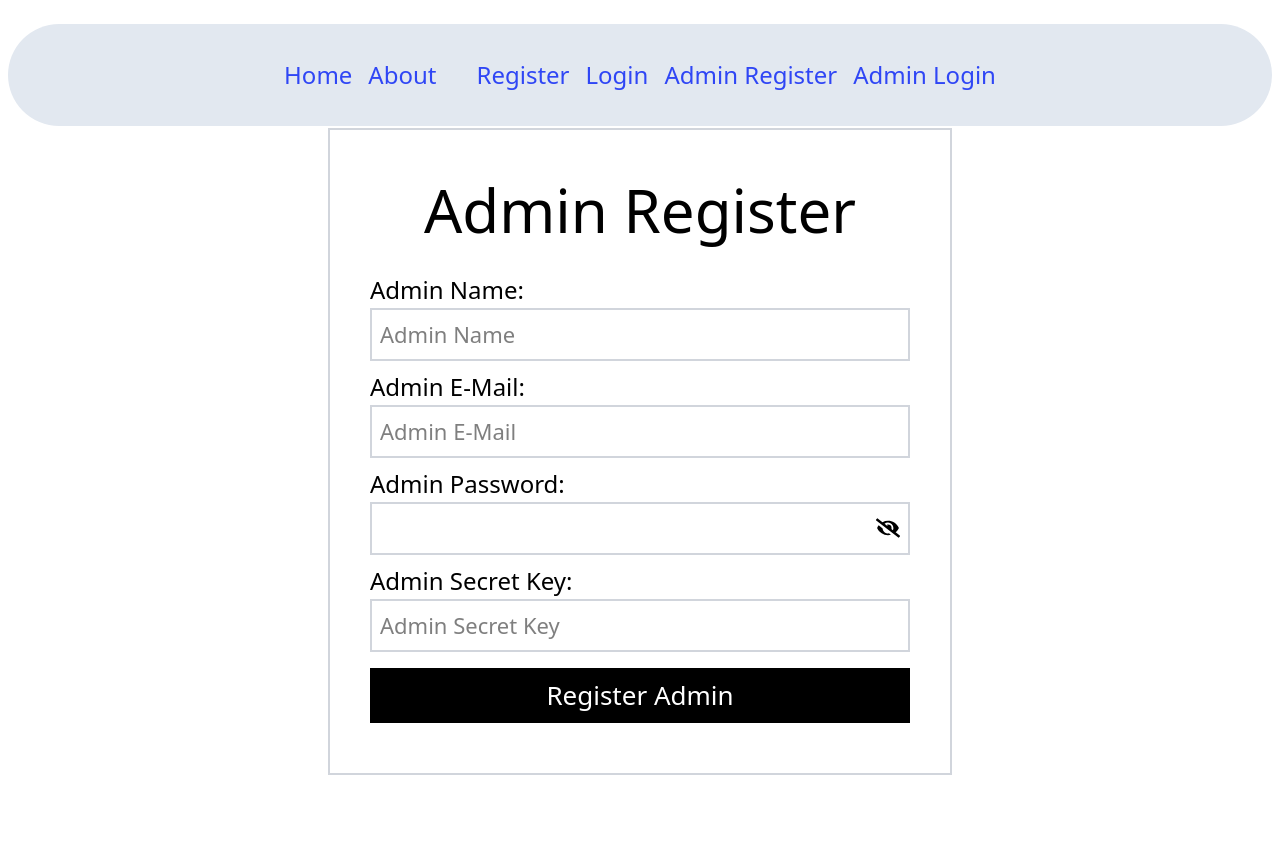
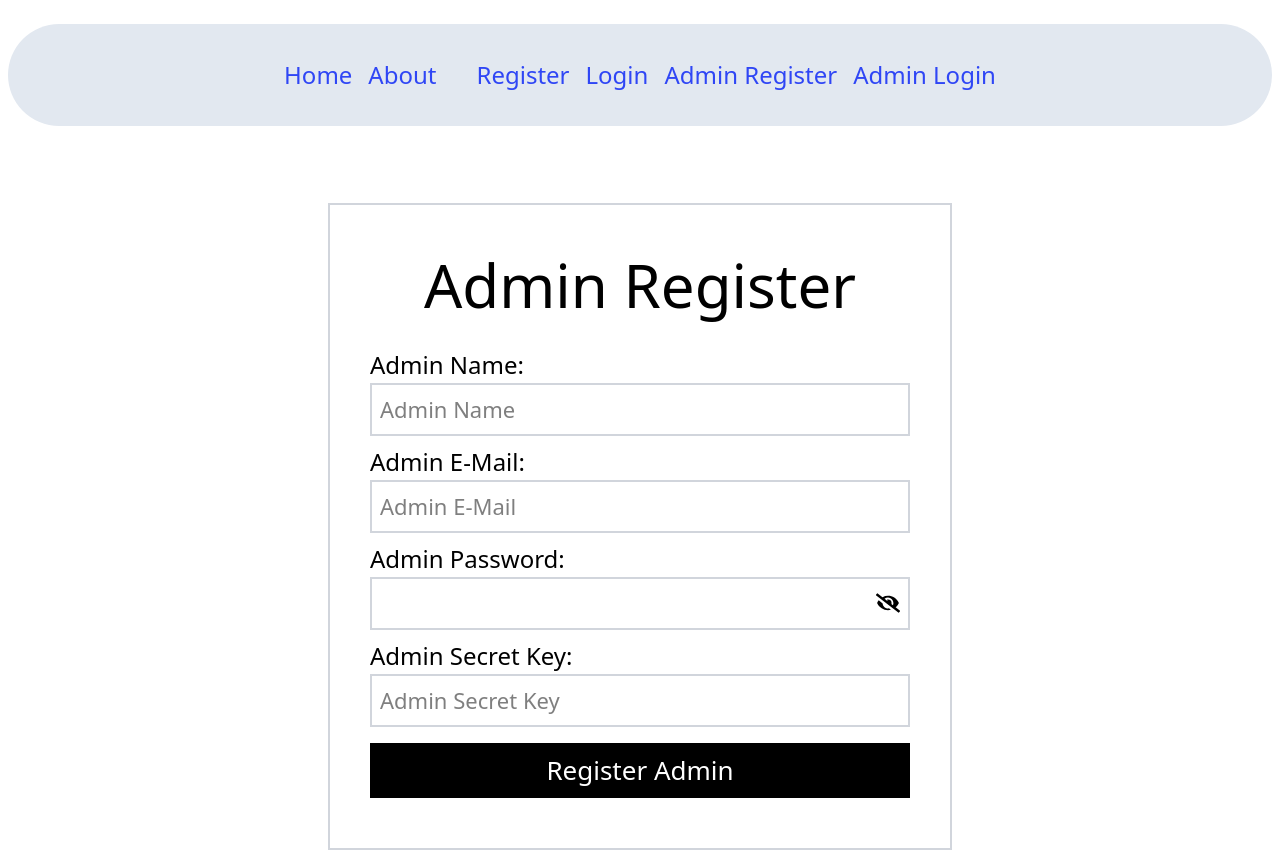
Before and after one commit to Em-myy/voting-app, a React app in the folder frontend/: page /AdminRegister in a window 1280 px wide. Before the commit the page ends 800 px from the top, so only its background shows below. Built offline with nearby package versions, Linux system fonts and the light colour scheme; the HTML template or start-up script is replaced by a standard one.

Commit message:
done fixing everything

```diff
--- a/frontend/src/pages/Admin.jsx
+++ b/frontend/src/pages/Admin.jsx
@@ -230,7 +230,7 @@ const Admin = () => {
           ))}
         </div>
 
-        <div className="w-[400px] md:w-[700px] h-[400px] md:h-[700px] cursor-pointer">
+        <div className="w-[400px] md:w-[700px] h-[400px] md:h-[700px] p-4 cursor-pointer">
           <ChartComponent
             dataArray={candidateResult}
             labelKey="name"
--- a/frontend/src/pages/AdminRegister.jsx
+++ b/frontend/src/pages/AdminRegister.jsx
@@ -60,7 +60,7 @@ const AdminRegister = () => {
         <Navbar />
       </div>
       <div className="flex h-[50vh] items-center justify-center p-2">
-        <div className="w-[100%] md:w-[50%] border-2 px-[10px] md:px-[40px] py-[15px] md:py-[50px] mt-[200px] md:mt-[250px] border-gray-300">
+        <div className="w-[100%] md:w-[50%] border-2 px-[10px] md:px-[40px] py-[15px] md:py-[50px] mt-[250px] md:mt-[400px] border-gray-300">
           <form onSubmit={handleSubmit}>
             <h1 className="text-3xl md:text-6xl text-center mb-8">
               Admin Register
```
